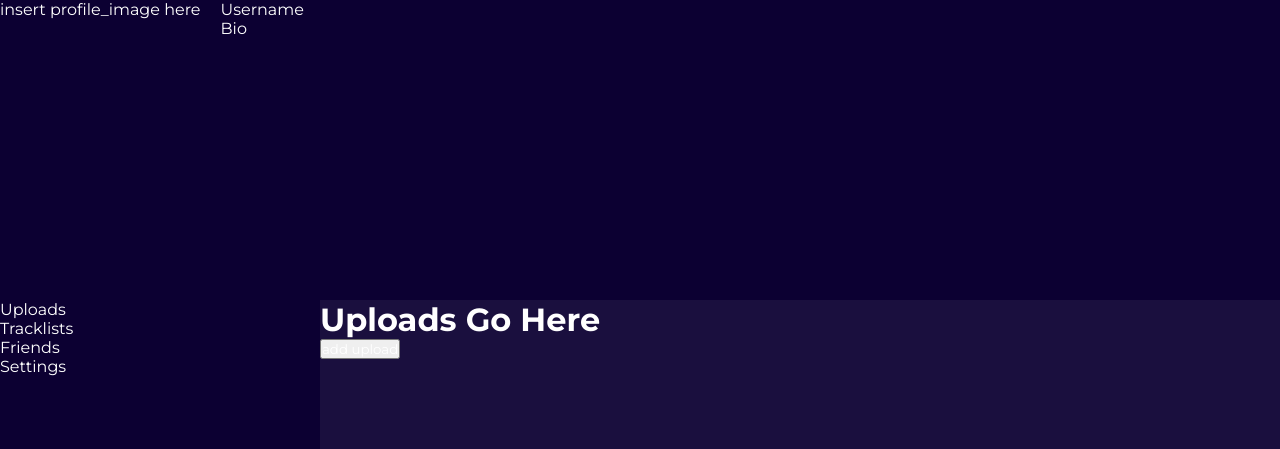
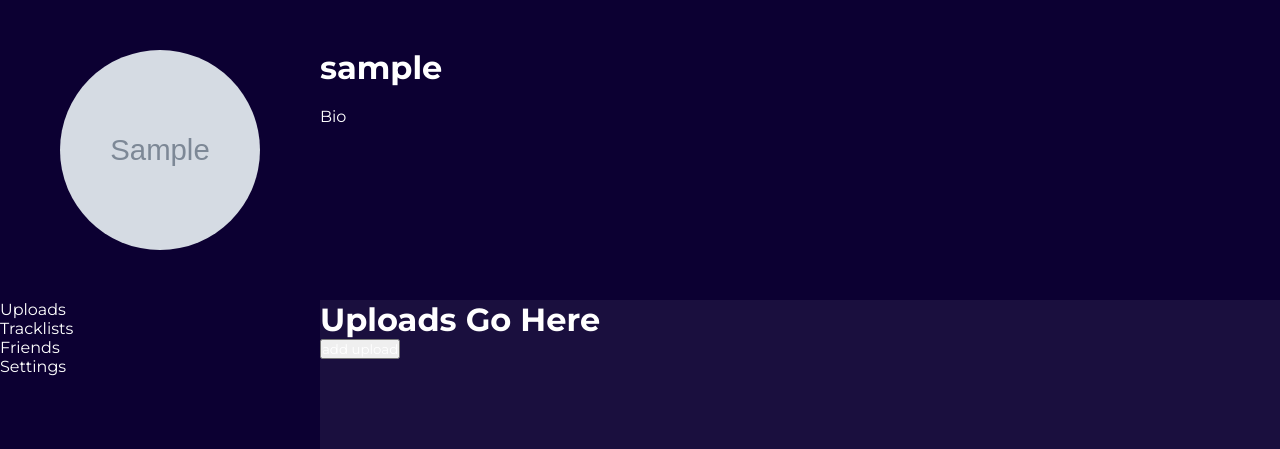
Before and after one commit to rossbuc/traxstax, a Flask app: page /traxstax/1/uploads in a window 1280 px wide. Shown: the part 64-513 px from the top of the page. Run offline with Flask 3, Linux system fonts and the light colour scheme; tables that the repository leaves empty hold one stand-in row (values such as "Sample post"); grey boxes marked "Sample" are stand-in pictures.

Commit message:
Add styling to user-hero section

```diff
--- a/static/style.css
+++ b/static/style.css
@@ -6,6 +6,9 @@
     padding: 0;
     font-family: 'Montserrat', sans-serif;
 }
+
+/* ========== Top Nav Bar Styling ========== */
+
 .nav {
     display: flex;
     flex-wrap: wrap;
@@ -37,12 +40,38 @@
     font-weight: 700;
 }
 
+/* ========== User Profile Styling ========== */
+
 .hero-user {
     display: flex;
     flex-wrap: wrap;
-    gap: 20px;
     background-color: #0C0032;
     height: 300px;
+}
+
+.user--profile_image__container {
+    width: 25vw;
+    display: flex;
+    align-items: center;
+    justify-content: center;
+}
+
+.user-details {
+    padding-top: 48px;
+    display: flex;
+    flex-direction: column;
+    gap: 20px;
+    width:75vw;
+}
+
+.username {
+    font-size: 32px;
+}
+.profile-image {
+    width: 200px;
+    height: 200px;
+    border-radius: 50%;
+    overflow: hidden;
 }
 
 .content-user {
--- a/templates/users/user.jinja
+++ b/templates/users/user.jinja
@@ -1,9 +1,9 @@
 
 {% extends './base.jinja' %} {% block content %}
     <section class="hero-user">
-        <div>insert profile_image here</div>
-        <ul>
-            <li>Username</li>
+        <div class="user--profile_image__container"><img src="{{ user.profile_image }}" alt="user profile picture" class="profile-image"></div>
+        <ul class="user-details">
+            <li><h2 class="username">{{ user.username }}</h2></li>
             <li>Bio</li>
         </ul>
     </section>
```
Also changed, not shown: seed.py (+4 -4 lines).
